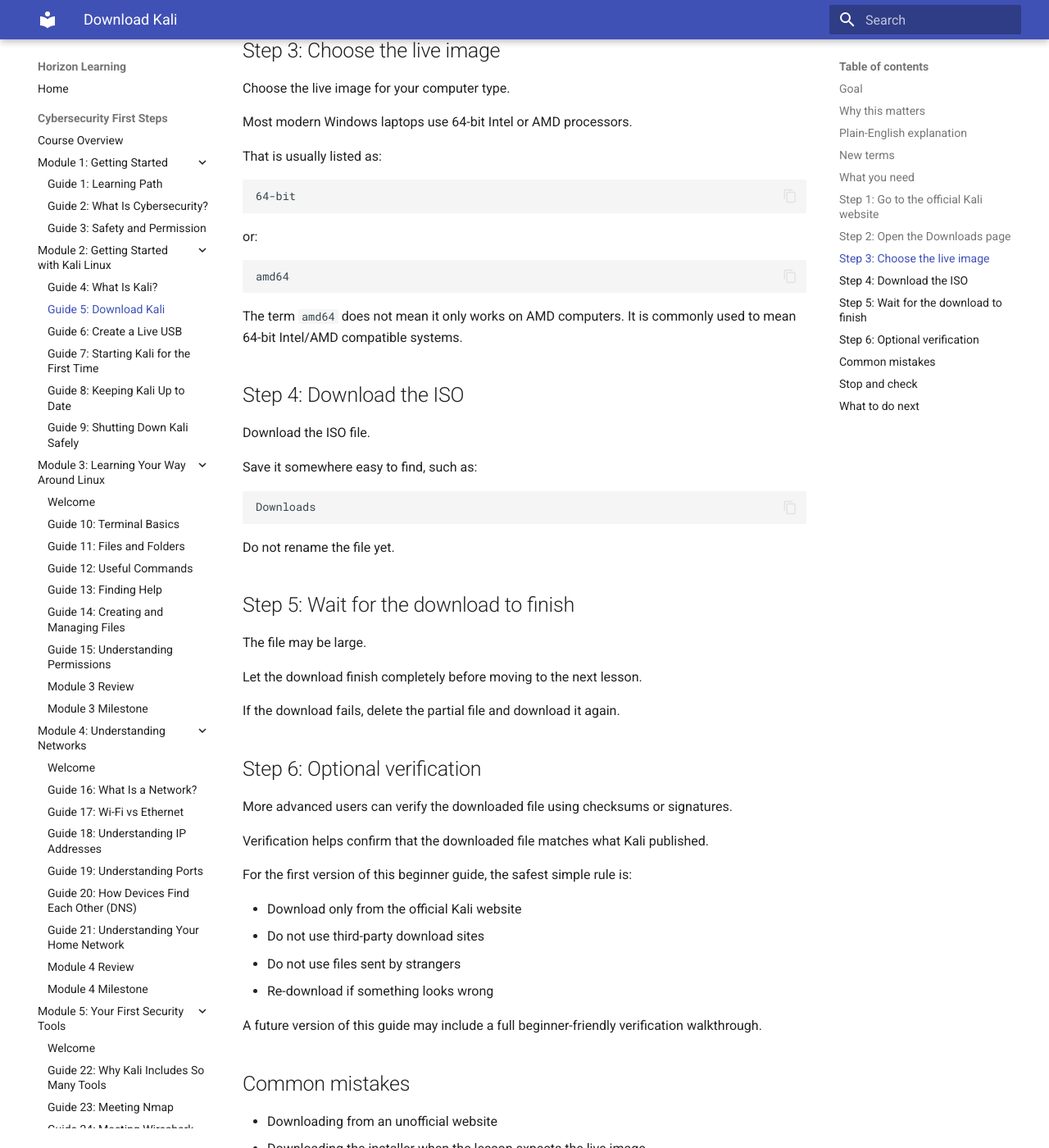
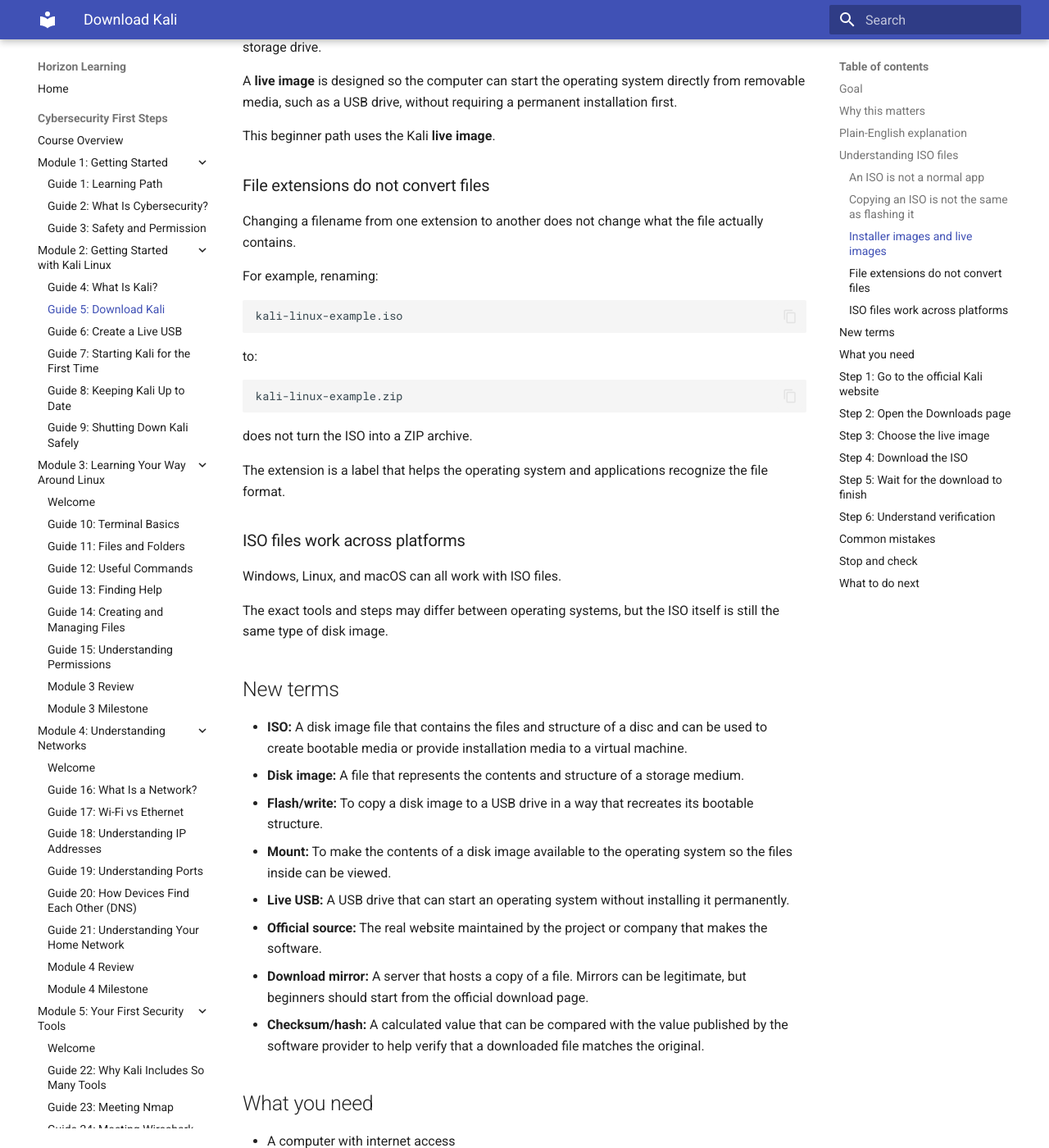
Before and after one commit to horizontechdevelopment-droid/horizon-learning, an MkDocs documentation site: the page built from docs/cybersecurity-first-steps/kali/download-kali.md, in a window 1280 px wide and 1400 px high, scrolled down 1808 px. Shown: the whole window at 82% size. Built offline with MkDocs 1.6.1 and Material for MkDocs 9.7.7, drawn with Linux system fonts in a browser that asks for light colours; some of the changed text lies outside the part shown.

Commit message:
docs: explain ISO files in Kali download lesson

```diff
--- a/docs/cybersecurity-first-steps/kali/download-kali.md
+++ b/docs/cybersecurity-first-steps/kali/download-kali.md
@@ -8,7 +8,7 @@ progress_required: true
 order: 50
 ---
 
-﻿# Download Kali
+# Download Kali
 
 ## Goal
 
@@ -24,16 +24,88 @@ Downloading operating system files from random websites is risky because the fil
 
 Kali is downloaded as an ISO file.
 
-An ISO file is a disk image. Think of it like a packaged copy of an operating system that can be written to a USB drive.
+An ISO file is a disk image. Think of it as a packaged snapshot of an entire installation disc. Instead of receiving a physical Kali DVD, you download one `.iso` file that contains the files and structure needed to start or install the operating system.
+
+Downloading the ISO does **not** install Kali. The ISO is the source image that another tool will use in the next step.
 
 In the next lesson, that ISO file will be used to create a live USB.
 
+## Understanding ISO files
+
+The `.iso` at the end of a filename tells you what kind of file it is.
+
+For example, a Kali download may have a name similar to:
+
+    kali-linux-example-live-amd64.iso
+
+The exact filename and version will change over time, but the `.iso` extension identifies it as an ISO disk image.
+
+### An ISO is not a normal app
+
+On many computers, you can double-click an application installer such as an `.exe` or `.msi` file and follow setup instructions.
+
+An ISO is different. It is not normally something you open and run like an application.
+
+An ISO can be used in several ways:
+
+- **Write or flash it to a USB drive** to create bootable media.
+- **Attach it to a virtual machine** so the virtual computer can treat it like an inserted disc.
+- **Mount it** so you can inspect the files stored inside it.
+
+For this course, you will write the Kali live ISO to a USB drive.
+
+### Copying an ISO is not the same as flashing it
+
+A common beginner mistake is to copy the `.iso` file onto a USB drive using normal file copy and paste.
+
+That usually does **not** create a bootable Kali USB.
+
+A flashing tool writes the ISO's disk structure to the USB so the computer can boot from it. The next lesson will walk through that process.
+
+Flashing a USB normally overwrites the target drive, so always make sure you select the correct USB device before starting.
+
+### Installer images and live images
+
+Linux projects may offer more than one kind of ISO.
+
+An **installer image** is primarily designed to install the operating system onto a computer's storage drive.
+
+A **live image** is designed so the computer can start the operating system directly from removable media, such as a USB drive, without requiring a permanent installation first.
+
+This beginner path uses the Kali **live image**.
+
+### File extensions do not convert files
+
+Changing a filename from one extension to another does not change what the file actually contains.
+
+For example, renaming:
+
+    kali-linux-example.iso
+
+to:
+
+    kali-linux-example.zip
+
+does not turn the ISO into a ZIP archive.
+
+The extension is a label that helps the operating system and applications recognize the file format.
+
+### ISO files work across platforms
+
+Windows, Linux, and macOS can all work with ISO files.
+
+The exact tools and steps may differ between operating systems, but the ISO itself is still the same type of disk image.
+
 ## New terms
 
-- **ISO:** A disk image file used to create bootable media.
+- **ISO:** A disk image file that contains the files and structure of a disc and can be used to create bootable media or provide installation media to a virtual machine.
+- **Disk image:** A file that represents the contents and structure of a storage medium.
+- **Flash/write:** To copy a disk image to a USB drive in a way that recreates its bootable structure.
+- **Mount:** To make the contents of a disk image available to the operating system so the files inside can be viewed.
 - **Live USB:** A USB drive that can start an operating system without installing it permanently.
 - **Official source:** The real website maintained by the project or company that makes the software.
 - **Download mirror:** A server that hosts a copy of a file. Mirrors can be legitimate, but beginners should start from the official download page.
+- **Checksum/hash:** A calculated value that can be compared with the value published by the software provider to help verify that a downloaded file matches the original.
 
 ## What you need
 
@@ -100,20 +172,22 @@ Let the download finish completely before moving to the next lesson.
 
 If the download fails, delete the partial file and download it again.
 
-## Step 6: Optional verification
+## Step 6: Understand verification
 
-More advanced users can verify the downloaded file using checksums or signatures.
+Kali publishes values that can be used to verify downloaded images.
 
-Verification helps confirm that the downloaded file matches what Kali published.
+One common form of verification uses a checksum, such as SHA-256. Your computer calculates a value from the ISO you downloaded, and you compare that result with the value published by Kali.
 
-For the first version of this beginner guide, the safest simple rule is:
+If the values match, it gives you strong evidence that the file you downloaded matches the file Kali published and was not corrupted during the download.
 
-- Download only from the official Kali website
-- Do not use third-party download sites
-- Do not use files sent by strangers
-- Re-download if something looks wrong
+You do not need to memorize how checksums work yet. The important ideas are:
 
-A future version of this guide may include a full beginner-friendly verification walkthrough.
+- Download operating-system images from the official source.
+- A checksum can help verify that a downloaded ISO matches the published image.
+- A checksum is different from simply checking the filename.
+- If a verification result does not match, do not use the image. Download it again from the official source and investigate the mismatch.
+
+A later guide can walk through the exact verification commands for each supported operating system.
 
 ## Common mistakes
 
@@ -122,6 +196,9 @@ A future version of this guide may include a full beginner-friendly verification
 - Deleting the ISO before creating the USB
 - Forgetting where the file was saved
 - Trying to open the ISO like a normal app
+- Copying the ISO onto a USB with normal copy and paste and expecting the USB to become bootable
+- Renaming the file extension and assuming that converts the file
+- Flashing the wrong USB drive
 
 ## Stop and check
 
@@ -131,7 +208,10 @@ You are ready to continue when:
 - [ ] You downloaded the live image.
 - [ ] You know where the ISO file is saved.
 - [ ] The download finished completely.
-- [ ] You understand the ISO will be written to a USB drive in the next lesson.
+- [ ] You understand that an ISO is a disk image, not a normal application installer.
+- [ ] You understand that downloading the ISO does not install Kali.
+- [ ] You understand that the ISO must be written or flashed to the USB, not simply copied onto it.
+- [ ] You understand that a checksum can help verify a downloaded ISO.
 
 ## What to do next
 
```
